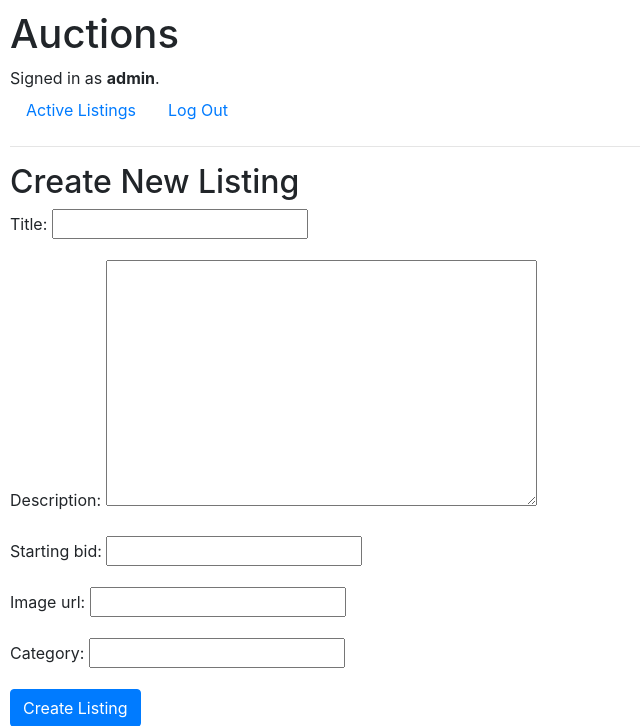
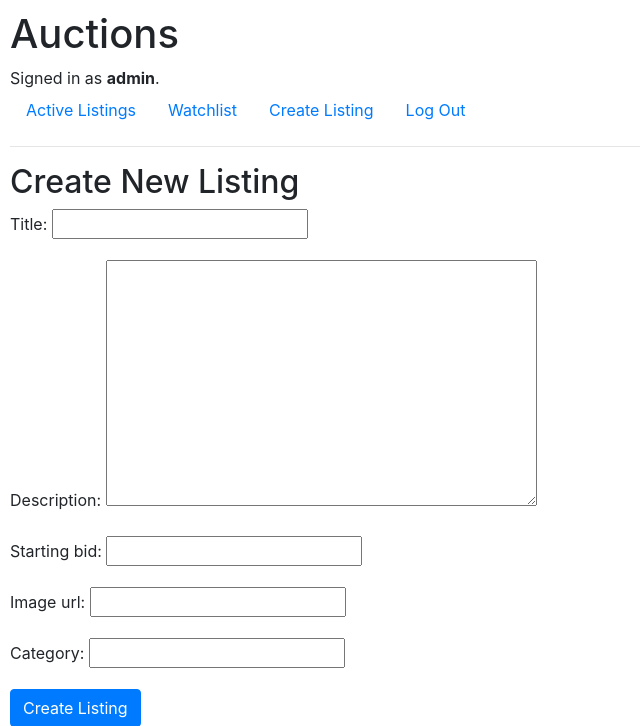
Before and after one commit to thiagoraquel/commerce, a Django app: page /create in a window 1280 px wide. Shown: the top 726 px of the page, without its empty margins (0-640 px from the left). Run offline with Django 3.2, Linux system fonts and the light colour scheme; a user stored in the database is signed in; some libraries are stand-ins or nearby versions.

Commit message:
Watchlist iniciada

```diff
--- a/commerce/commerce/auctions/templates/auctions/layout.html
+++ b/commerce/commerce/auctions/templates/auctions/layout.html
@@ -22,6 +22,12 @@
             </li>
             {% if user.is_authenticated %}
                 <li class="nav-item">
+                    <a class="nav-link" href="{% url 'watchlist' %}">Watchlist</a>
+                </li>
+                <li class="nav-item">
+                    <a class="nav-link" href="{% url 'create' %}">Create Listing</a>
+                </li>
+                <li class="nav-item">
                     <a class="nav-link" href="{% url 'logout' %}">Log Out</a>
                 </li>
             {% else %}
--- a/commerce/commerce/auctions/urls.py
+++ b/commerce/commerce/auctions/urls.py
@@ -10,4 +10,5 @@ urlpatterns = [
     path("create", views.create_listing, name="create"),
     path("listing/<int:listing_id>", views.listing_page, name="listing_page"),
     path("watchlist/<int:listing_id>/toggle", views.toggle_watchlist, name="toggle_watchlist"),
+    path("watchlist", views.watchlist, name="watchlist"),
 ]
--- a/commerce/commerce/auctions/views.py
+++ b/commerce/commerce/auctions/views.py
@@ -104,3 +104,15 @@ def toggle_watchlist(request, listing_id):
     else:
         listing.watchlist.add(request.user)
     return redirect("listing_page", listing_id=listing_id)
+
+def watchlist(request):
+    # Se não estiver logado, redireciona para login
+    if not request.user.is_authenticated:
+        return redirect("login")
+
+    # Filtra as listagens onde o usuário atual está presente no campo watchlist
+    user_watchlist = request.user.watchlist_items.all()
+
+    return render(request, "auctions/watchlist.html", {
+        "listings": user_watchlist
+    })
```
Also changed, not shown: commerce/commerce/auctions/templates/auctions/watchlist.html (added, +22 -0 lines), commerce/commerce/db.sqlite3.
